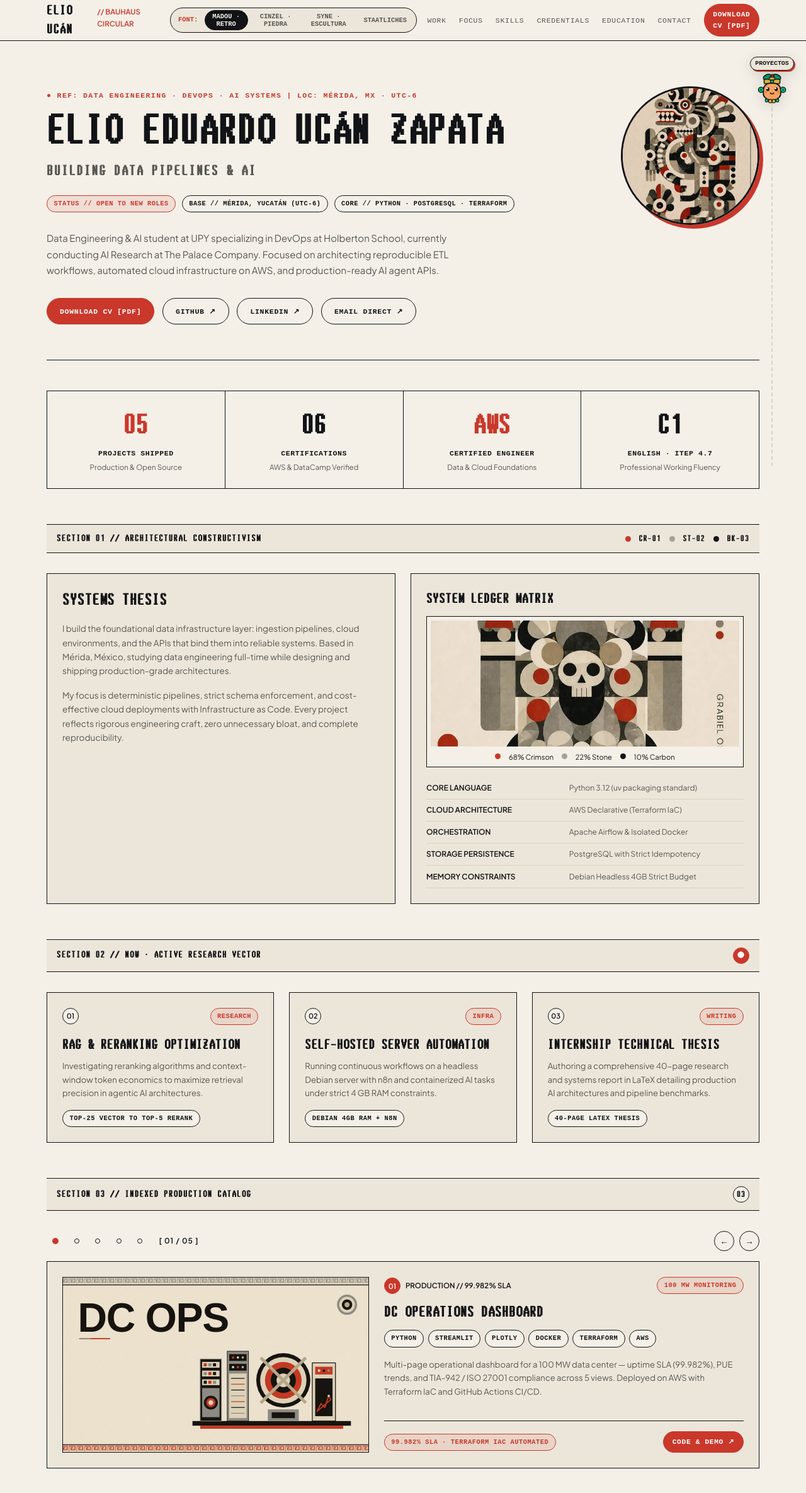
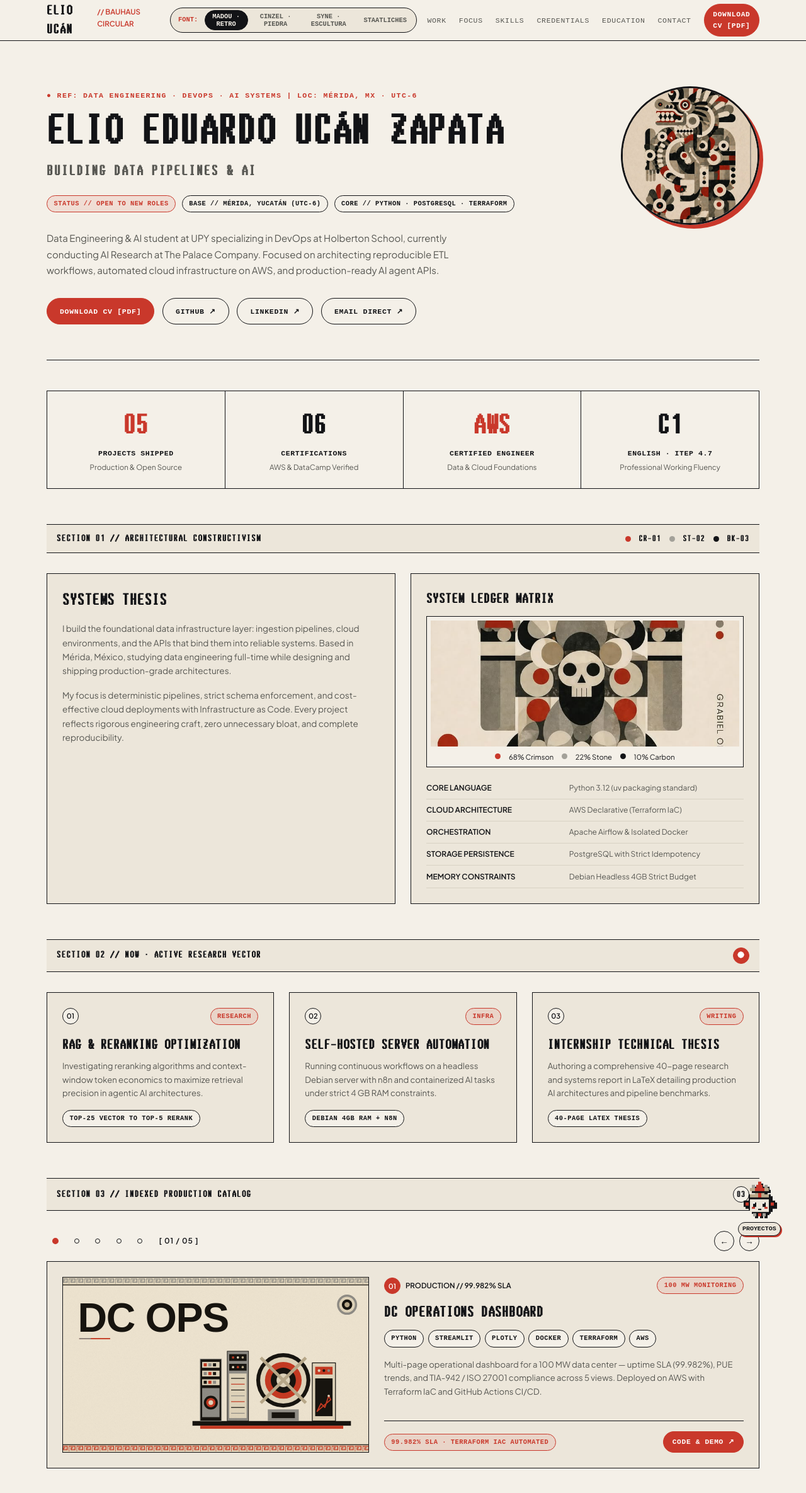
Before and after one commit to ElioUcan/portfolio, a plain HTML site: page preview-bauhaus-circular.html in a window 1280 px wide. Shown: the top 2370 px of the page at 63% size. Drawn offline with Linux system fonts and the light colour scheme; a web font is replaced by a local one.

Commit message:
feat(mascot): implement pixel art Maya mascot with section-hopping animation and palette matching

```diff
--- a/bauhaus.js
+++ b/bauhaus.js
@@ -86,52 +86,66 @@
     } catch {}
   }
 
-  // Mascota Maya Interactiva (Scroll Companion)
-  const mayaMascot = document.getElementById('mayaMascot');
-  const mayaBubble = document.getElementById('mayaBubble');
-  const mayaTrack = document.querySelector('.maya-track');
-
-  if (mayaMascot && mayaTrack) {
-    const sections = [
-      { id: 'hero', label: 'INICIO' },
-      { id: 'about', label: 'TESIS' },
-      { id: 'focus', label: 'NOW' },
-      { id: 'work', label: 'PROYECTOS' },
-      { id: 'experience', label: 'EXP' },
-      { id: 'skills', label: 'SKILLS' },
-      { id: 'certs', label: 'CERTS' },
-      { id: 'education', label: 'ACADEMIA' },
-      { id: 'contact', label: 'FIN ✦' }
+  // Mascota Maya Pixel que Brinca entre Secciones
+  const pixelMascot = document.getElementById('pixelMayaCompanion');
+  const pixelTag = document.getElementById('pixelNameTag');
+  if (pixelMascot) {
+    const sectionList = [
+      { id: 'hero', name: "K'UUK'" },
+      { id: 'about', name: 'TESIS' },
+      { id: 'focus', name: 'NOW' },
+      { id: 'work', name: 'PROYECTOS' },
+      { id: 'experience', name: 'EXP' },
+      { id: 'skills', name: 'SKILLS' },
+      { id: 'certs', name: 'CERTS' },
+      { id: 'education', name: 'ACADEMIA' },
+      { id: 'contact', name: 'CONTACTO' }
     ];
 
-    const updateMascotPosition = () => {
-      if (window.innerWidth <= 768) return;
-      const scrollY = window.scrollY;
-      const maxScroll = document.documentElement.scrollHeight - window.innerHeight;
-      const progress = maxScroll > 0 ? Math.min(Math.max(scrollY / maxScroll, 0), 1) : 0;
+    let currentActiveIndex = 0;
+    let jumpTimeout = null;
 
-      const trackHeight = mayaTrack.clientHeight - mayaMascot.clientHeight;
-      const translateY = progress * trackHeight;
-      mayaMascot.style.transform = `translate(-50%, ${translateY}px)`;
-
-      let currentLabel = `${Math.round(progress * 100)}%`;
-      for (let i = sections.length - 1; i >= 0; i--) {
-        const el = document.getElementById(sections[i].id);
-        if (el && el.getBoundingClientRect().top <= window.innerHeight * 0.45) {
-          currentLabel = sections[i].label;
+    const updateHop = () => {
+      let activeIndex = 0;
+      for (let i = sectionList.length - 1; i >= 0; i--) {
+        const el = document.getElementById(sectionList[i].id);
+        if (el && el.getBoundingClientRect().top <= window.innerHeight * 0.42) {
+          activeIndex = i;
           break;
         }
       }
-      if (mayaBubble) {
-        mayaBubble.textContent = currentLabel;
+
+      if (window.innerWidth > 768) {
+        const activeEl = document.getElementById(sectionList[activeIndex].id);
+        if (activeEl) {
+          const banner = activeEl.querySelector('.section-banner') || activeEl;
+          const rect = banner.getBoundingClientRect();
+          const targetY = Math.max(90, Math.min(window.innerHeight - 110, rect.top + 6));
+          pixelMascot.style.top = `${targetY}px`;
+        }
+      }
+
+      if (activeIndex !== currentActiveIndex) {
+        currentActiveIndex = activeIndex;
+        pixelMascot.classList.remove('is-jumping', 'is-landing');
+        void pixelMascot.offsetWidth;
+        pixelMascot.classList.add('is-jumping');
+        if (pixelTag) pixelTag.textContent = sectionList[activeIndex].name;
+
+        if (jumpTimeout) clearTimeout(jumpTimeout);
+        jumpTimeout = setTimeout(() => {
+          pixelMascot.classList.remove('is-jumping');
+          pixelMascot.classList.add('is-landing');
+        }, 500);
       }
     };
 
-    window.addEventListener('scroll', updateMascotPosition, { passive: true });
-    window.addEventListener('resize', updateMascotPosition);
-    updateMascotPosition();
+    window.addEventListener('scroll', updateHop, { passive: true });
+    window.addEventListener('resize', updateHop);
+    updateHop();
 
-    mayaMascot.addEventListener('click', () => {
+    pixelMascot.addEventListener('click', () => {
+      pixelMascot.classList.add('is-jumping');
       window.scrollTo({ top: 0, behavior: 'smooth' });
     });
   }
--- a/preview-bauhaus-circular.html
+++ b/preview-bauhaus-circular.html
@@ -457,46 +457,72 @@
     </div>
   </footer>
 
-  <!-- MAYA MASCOT SCROLL COMPANION (ESTILO CLAUDE CODE) -->
-  <aside class="maya-companion" id="mayaCompanion" aria-label="Mascota guía maya">
-    <div class="maya-track">
-      <div class="maya-rail-line"></div>
-      <div class="maya-mascot" id="mayaMascot" title="Volver al inicio">
-        <div class="maya-bubble" id="mayaBubble">0%</div>
-        <svg class="maya-avatar" viewBox="0 0 80 80" width="56" height="56" aria-hidden="true">
-          <!-- Plumas de Quetzal (Jade & Carmesí) -->
-          <path d="M40 8 C40 2, 30 0, 22 7 C18 12, 22 19, 32 18 Z" fill="#059669" stroke="#121316" stroke-width="2"/>
-          <path d="M40 8 C40 2, 50 0, 58 7 C62 12, 58 19, 48 18 Z" fill="#059669" stroke="#121316" stroke-width="2"/>
-          <path d="M36 12 C36 4, 40 2, 44 4 C44 11, 42 15, 36 14 Z" fill="#C9382B" stroke="#121316" stroke-width="2"/>
-          <!-- Corona / Diadema de jade y oro -->
-          <rect x="22" y="14" width="36" height="10" rx="3" fill="#D4AF37" stroke="#121316" stroke-width="2"/>
-          <rect x="34" y="9" width="12" height="7" rx="2" fill="#D4AF37" stroke="#121316" stroke-width="2"/>
-          <!-- Emblema de Jade Central -->
-          <circle cx="40" cy="19" r="3.5" fill="#10B981" stroke="#121316" stroke-width="1.5"/>
-          <!-- Rostro terracota estilo Claude Code -->
-          <rect x="20" y="23" width="40" height="38" rx="16" fill="#F4A261" stroke="#121316" stroke-width="2.5"/>
-          <!-- Ojos grandes y amigables estilo Claude Code -->
-          <rect x="27" y="32" width="7" height="9" rx="3.5" fill="#121316"/>
-          <circle cx="29" cy="34.5" r="1.8" fill="#FFFFFF"/>
-          <rect x="46" y="32" width="7" height="9" rx="3.5" fill="#121316"/>
-          <circle cx="48" cy="34.5" r="1.8" fill="#FFFFFF"/>
-          <!-- Mejillas y sonrisa -->
-          <ellipse cx="25" cy="43" rx="3.5" ry="2" fill="#E76F51" opacity="0.75"/>
-          <ellipse cx="55" cy="43" rx="3.5" ry="2" fill="#E76F51" opacity="0.75"/>
-          <path d="M36 45 C38 48, 42 48, 44 45" stroke="#121316" stroke-width="2" stroke-linecap="round" fill="none"/>
-          <!-- Orejeras circulares de jade (Bauhaus) -->
-          <circle cx="15" cy="38" r="6" fill="#10B981" stroke="#121316" stroke-width="2"/>
-          <circle cx="15" cy="38" r="2.5" fill="#047857"/>
-          <circle cx="65" cy="38" r="6" fill="#10B981" stroke="#121316" stroke-width="2"/>
-          <circle cx="65" cy="38" r="2.5" fill="#047857"/>
-          <!-- Collar de cuentas de jade -->
-          <circle cx="28" cy="62" r="3.5" fill="#10B981" stroke="#121316" stroke-width="1.5"/>
-          <circle cx="36" cy="63.5" r="4" fill="#D4AF37" stroke="#121316" stroke-width="1.5"/>
-          <circle cx="44" cy="63.5" r="4" fill="#D4AF37" stroke="#121316" stroke-width="1.5"/>
-          <circle cx="52" cy="62" r="3.5" fill="#10B981" stroke="#121316" stroke-width="1.5"/>
-        </svg>
-      </div>
+  <!-- MASCOTA MAYA PIXEL QUE BRINCA ENTRE SECCIONES (ESTILO CLAUDE CODE) -->
+  <aside class="pixel-maya-companion" id="pixelMayaCompanion" aria-label="Mascota maya pixel" title="¡Brinco al inicio!">
+    <div class="pixel-ground-burst" aria-hidden="true">
+      <span class="pixel-puff">■</span>
+      <span class="pixel-puff">■</span>
     </div>
+    <svg class="pixel-maya-sprite" viewBox="0 0 24 24" width="60" height="60" shape-rendering="crispEdges" aria-hidden="true">
+      <!-- Penacho / Plumas de Quetzal Carmesí & Ocre -->
+      <rect x="11" y="0" width="2" height="2" fill="#C9382B"/>
+      <rect x="10" y="2" width="4" height="2" fill="#C9382B"/>
+      <rect x="7" y="2" width="2" height="2" fill="#A3A199"/>
+      <rect x="15" y="2" width="2" height="2" fill="#A3A199"/>
+      <rect x="6" y="4" width="3" height="2" fill="#B9A98A"/>
+      <rect x="9" y="4" width="6" height="2" fill="#C9382B"/>
+      <rect x="15" y="4" width="3" height="2" fill="#B9A98A"/>
+
+      <!-- Corona / Diadema Escalonada Piramidal -->
+      <rect x="8" y="6" width="8" height="1" fill="#121316"/>
+      <rect x="9" y="7" width="6" height="1" fill="#B9A98A"/>
+      <rect x="11" y="7" width="2" height="1" fill="#C9382B"/>
+      <rect x="5" y="8" width="14" height="2" fill="#B9A98A"/>
+      <rect x="5" y="8" width="1" height="2" fill="#121316"/>
+      <rect x="18" y="8" width="1" height="2" fill="#121316"/>
+      <rect x="11" y="8" width="2" height="2" fill="#C9382B"/>
+      <rect x="5" y="10" width="14" height="1" fill="#121316"/>
+
+      <!-- Orejeras Circulares de Piedra (Izquierda y Derecha) -->
+      <rect x="2" y="12" width="4" height="4" fill="#A3A199"/>
+      <rect x="3" y="13" width="2" height="2" fill="#C9382B"/>
+      <rect x="2" y="12" width="4" height="1" fill="#121316"/>
+      <rect x="2" y="15" width="4" height="1" fill="#121316"/>
+      <rect x="2" y="13" width="1" height="2" fill="#121316"/>
+      <rect x="5" y="13" width="1" height="2" fill="#121316"/>
+
+      <rect x="18" y="12" width="4" height="4" fill="#A3A199"/>
+      <rect x="19" y="13" width="2" height="2" fill="#C9382B"/>
+      <rect x="18" y="12" width="4" height="1" fill="#121316"/>
+      <rect x="18" y="15" width="4" height="1" fill="#121316"/>
+      <rect x="18" y="13" width="1" height="2" fill="#121316"/>
+      <rect x="21" y="13" width="1" height="2" fill="#121316"/>
+
+      <!-- Rostro Terracota / Piedra Cálida Base -->
+      <rect x="6" y="11" width="12" height="8" fill="#ECE6DA"/>
+      <rect x="5" y="11" width="1" height="7" fill="#121316"/>
+      <rect x="18" y="11" width="1" height="7" fill="#121316"/>
+      <rect x="7" y="19" width="10" height="1" fill="#121316"/>
+
+      <!-- Ojos Grandes Claude Code Style (2x3 con brillo 1x1) -->
+      <rect x="8" y="13" width="2" height="3" fill="#121316"/>
+      <rect x="8" y="13" width="1" height="1" fill="#FFFFFF"/>
+      <rect x="14" y="13" width="2" height="3" fill="#121316"/>
+      <rect x="14" y="13" width="1" height="1" fill="#FFFFFF"/>
+
+      <!-- Mejillas Carmesí (Blush Pixels) -->
+      <rect x="7" y="16" width="2" height="1" fill="#C9382B"/>
+      <rect x="15" y="16" width="2" height="1" fill="#C9382B"/>
+
+      <!-- Sonrisa Pixel -->
+      <rect x="11" y="17" width="2" height="1" fill="#121316"/>
+
+      <!-- Collar de Cuentas Maya (Base) -->
+      <rect x="8" y="20" width="2" height="2" fill="#A3A199"/>
+      <rect x="11" y="20" width="2" height="2" fill="#C9382B"/>
+      <rect x="14" y="20" width="2" height="2" fill="#A3A199"/>
+    </svg>
+    <div class="pixel-name-tag" id="pixelNameTag">K'UUK'</div>
   </aside>
 
   <script src="bauhaus.js" defer></script>
--- a/style-bauhaus.css
+++ b/style-bauhaus.css
@@ -255,89 +255,105 @@ h1, h2, h3, h4 { font-family: var(--font-display); font-weight: 700; color: var(
 .footer-sub { color: var(--ink-secondary); font-size: 0.85rem; max-width: 580px; margin: 0 auto 1.75rem; }
 .footer-links { display: flex; justify-content: center; align-items: center; gap: 1.5rem; margin-bottom: 0; flex-wrap: wrap; }
 
-/* Maya Mascot Companion (Scroll Companion) */
-.maya-companion {
+/* Pixel Maya Mascot Section-Hopper (Estilo Claude Code) */
+.pixel-maya-companion {
   position: fixed;
-  right: 1.5rem;
-  top: 90px;
-  bottom: 40px;
-  width: 60px;
-  z-index: 90;
-  pointer-events: none;
-}
-.maya-track {
-  position: relative;
-  width: 100%;
-  height: 100%;
-}
-.maya-rail-line {
-  position: absolute;
-  left: 50%;
-  top: 20px;
-  bottom: 20px;
-  width: 2px;
-  border-left: 2px dashed var(--accent-stone);
-  opacity: 0.35;
-  transform: translateX(-50%);
-}
-.maya-mascot {
-  position: absolute;
-  top: 0;
-  left: 50%;
-  transform: translateX(-50%);
+  right: clamp(1rem, 3.5vw, 2.5rem);
+  top: 140px;
+  z-index: 95;
+  pointer-events: auto;
+  cursor: pointer;
   display: flex;
   flex-direction: column;
   align-items: center;
-  pointer-events: auto;
-  cursor: pointer;
-  filter: drop-shadow(0 4px 10px rgba(18, 19, 22, 0.15));
-  transition: transform 0.12s ease-out, filter 0.2s ease;
   user-select: none;
+  transition: top 0.48s cubic-bezier(0.34, 1.56, 0.64, 1);
 }
-.maya-mascot:hover {
-  filter: drop-shadow(0 6px 14px rgba(201, 56, 43, 0.35));
+
+.pixel-maya-sprite {
+  image-rendering: pixelated;
+  image-rendering: crisp-edges;
+  filter: drop-shadow(3px 3px 0 var(--border-hairline));
+  transition: transform 0.2s cubic-bezier(0.34, 1.56, 0.64, 1);
+  animation: pixelIdle 2.5s ease-in-out infinite;
 }
-.maya-bubble {
+
+.pixel-name-tag {
   font-family: var(--font-mono);
   font-size: 0.62rem;
   font-weight: 700;
   color: var(--ink-primary);
   background: var(--bg-surface);
   border: 1px solid var(--border-hairline);
-  padding: 0.12rem 0.45rem;
+  padding: 0.1rem 0.4rem;
   border-radius: 9999px;
-  margin-bottom: 0.25rem;
-  white-space: nowrap;
+  margin-top: 0.25rem;
   box-shadow: 2px 2px 0 var(--accent-crimson);
   transition: all 0.2s ease;
+  white-space: nowrap;
 }
-.maya-mascot:hover .maya-bubble {
+
+.pixel-maya-companion:hover .pixel-name-tag {
   background: var(--accent-crimson);
   color: #FFF;
   border-color: var(--accent-crimson);
+  transform: scale(1.05);
 }
-.maya-avatar {
-  display: block;
-  transition: transform 0.2s cubic-bezier(0.34, 1.56, 0.64, 1);
+
+.pixel-maya-companion:hover .pixel-maya-sprite {
+  transform: scale(1.15) rotate(4deg);
 }
-.maya-mascot:hover .maya-avatar {
-  transform: scale(1.1) rotate(6deg);
+
+/* Animación del brinco acrobático entre secciones */
+.pixel-maya-companion.is-jumping .pixel-maya-sprite {
+  animation: pixelHop 0.52s cubic-bezier(0.25, 1, 0.5, 1) forwards;
+}
+
+@keyframes pixelHop {
+  0% { transform: translateY(0) scale(1.1, 0.7); }
+  35% { transform: translateY(-46px) scale(0.9, 1.25) rotate(-8deg); }
+  70% { transform: translateY(-38px) scale(1.02, 1.1) rotate(6deg); }
+  85% { transform: translateY(6px) scale(1.2, 0.8); }
+  100% { transform: translateY(0) scale(1, 1); }
+}
+
+@keyframes pixelIdle {
+  0%, 100% { transform: translateY(0); }
+  50% { transform: translateY(-4px); }
+}
+
+/* Polvo / efecto pixel de impacto al aterrizar */
+.pixel-ground-burst {
+  position: absolute;
+  bottom: 12px;
+  display: flex;
+  gap: 6px;
+  opacity: 0;
+  pointer-events: none;
+}
+.pixel-puff {
+  font-family: var(--font-mono);
+  font-size: 0.55rem;
+  color: var(--accent-stone);
+}
+.pixel-maya-companion.is-landing .pixel-ground-burst {
+  animation: dustPuff 0.45s ease-out forwards;
+}
+@keyframes dustPuff {
+  0% { opacity: 1; transform: scale(0.4) translateY(0); }
+  100% { opacity: 0; transform: scale(1.8) translateY(10px); }
 }
 
 @media (max-width: 1200px) {
-  .maya-companion {
-    right: 0.5rem;
-    width: 48px;
-  }
-  .maya-avatar {
-    width: 44px;
-    height: 44px;
+  .pixel-maya-companion {
+    right: 0.6rem;
   }
 }
 
 @media (prefers-reduced-motion: reduce) {
   html { scroll-behavior: auto; }
   .carousel-track { transition: none; }
+  .pixel-maya-sprite { animation: none; }
 }
 
 @media (max-width: 900px) {
@@ -350,23 +366,18 @@ h1, h2, h3, h4 { font-family: var(--font-display); font-weight: 700; color: var(
 
 @media (max-width: 768px) {
   .site-nav { display: none; }
-  .maya-companion {
-    top: auto;
+  .pixel-maya-companion {
+    top: auto !important;
     bottom: 1rem;
     right: 0.75rem;
-    height: 60px;
-    width: 48px;
   }
-  .maya-rail-line { display: none; }
-  .maya-mascot {
-    position: relative;
-    top: auto;
-    left: auto;
-    transform: none !important;
+  .pixel-maya-companion.is-jumping .pixel-maya-sprite {
+    animation: popFromFloor 0.45s cubic-bezier(0.34, 1.56, 0.64, 1) forwards;
   }
-  .maya-avatar {
-    width: 42px;
-    height: 42px;
+  @keyframes popFromFloor {
+    0% { transform: translateY(40px) scale(0.8); opacity: 0; }
+    60% { transform: translateY(-10px) scale(1.1); opacity: 1; }
+    100% { transform: translateY(0) scale(1); opacity: 1; }
   }
   .hero { padding: 3rem 0 2rem; }
   .hero-layout { flex-direction: column-reverse; align-items: center; }
```
